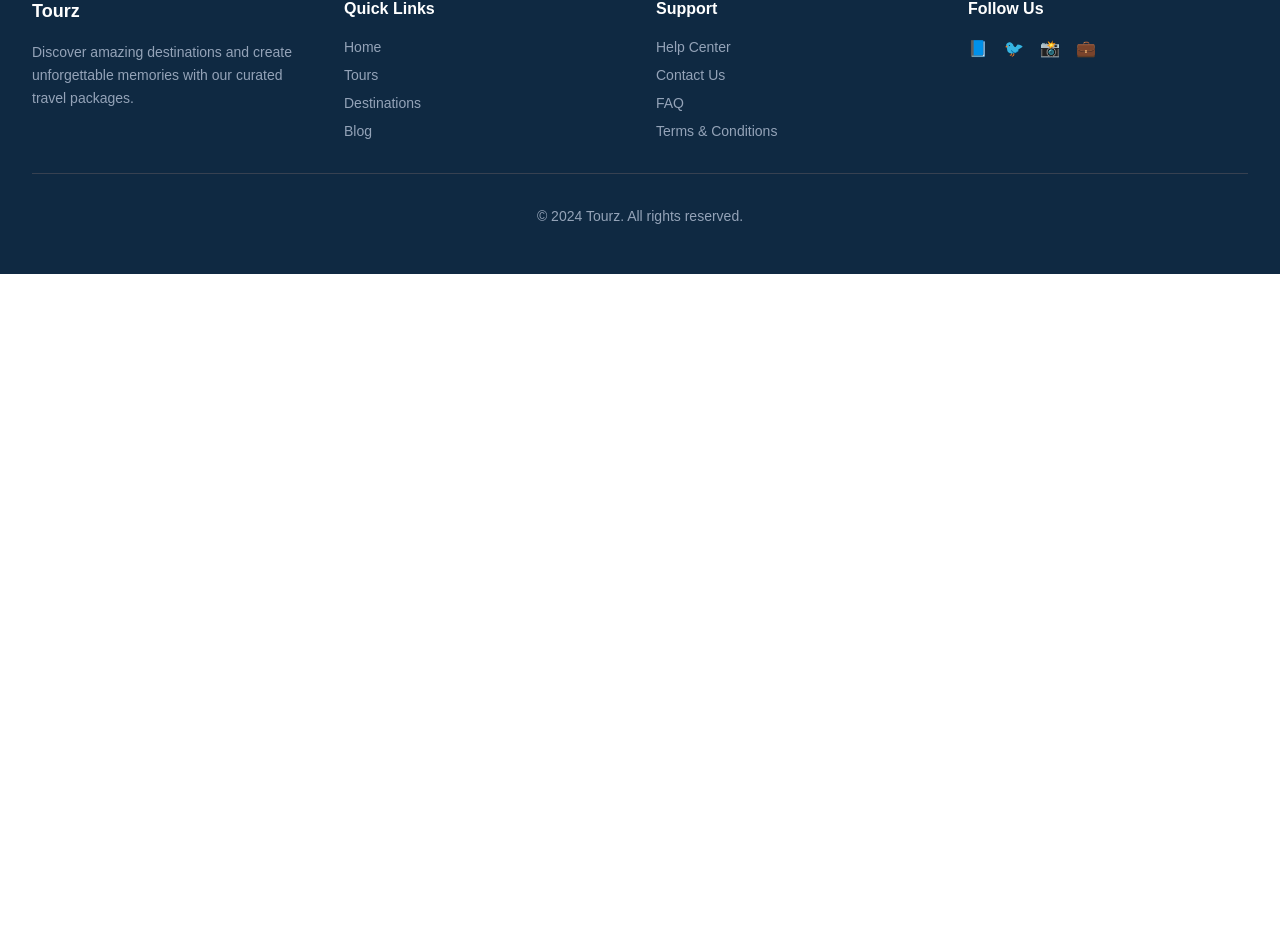
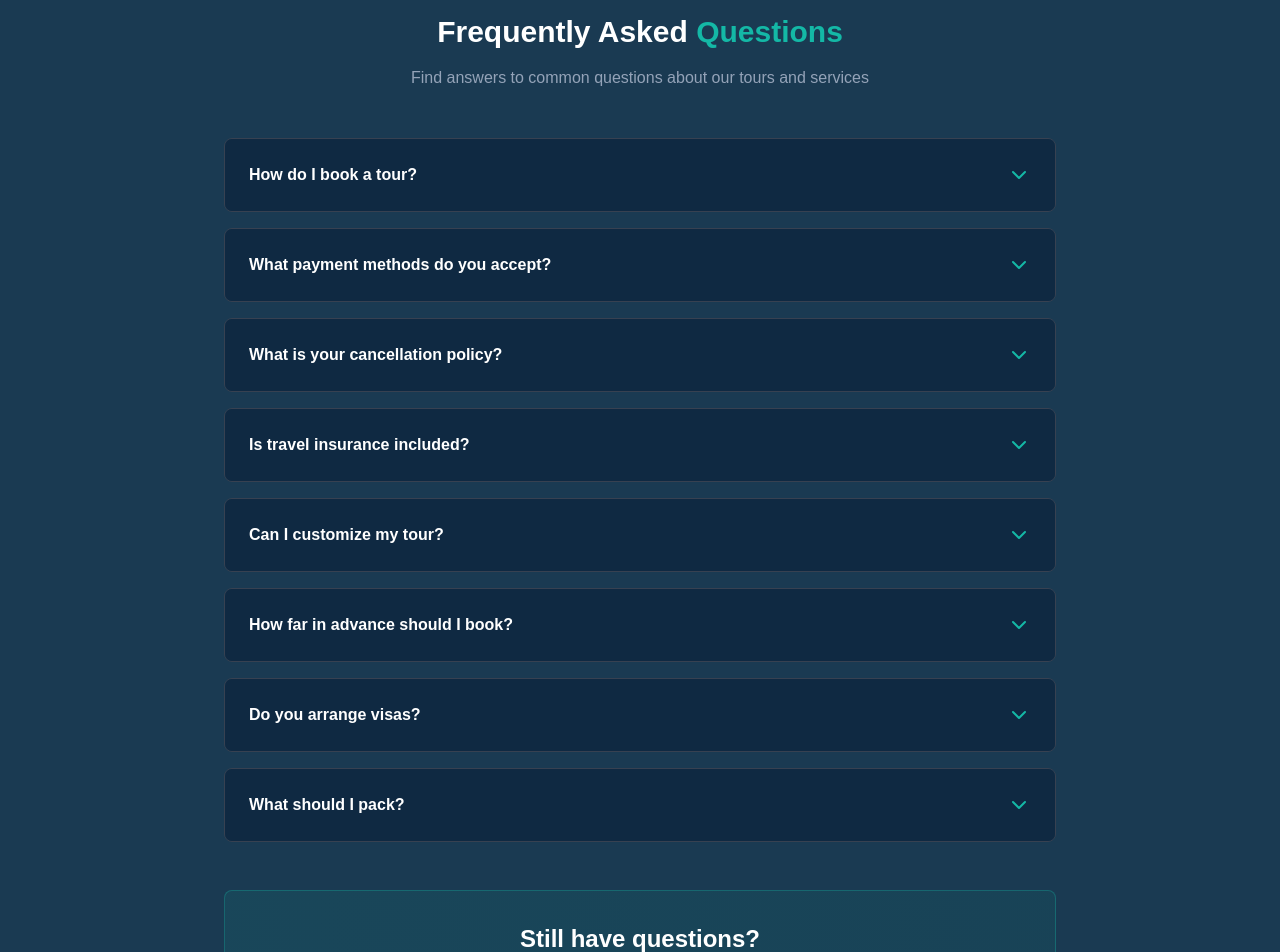
Before and after one commit to DEBOJEETDAS36/new_tourz, a Next.js app: page /contact in a window 1280 px wide. Shown: the part 1845-2797 px from the top of the page. Before the commit the page ends 2119 px from the top, so only its background shows below. Built offline with nearby package versions, Linux system fonts and the light colour scheme.

Commit message:
Contact FAQ component created

```diff
--- /dev/null
+++ b/components/contact/ContactFAQ.tsx
@@ -0,0 +1,105 @@
+'use client';
+
+import { useState } from 'react';
+import { ChevronDown } from 'lucide-react';
+
+export default function ContactFAQ() {
+  const [openFAQ, setOpenFAQ] = useState<number | null>(null);
+
+  const faqs = [
+    {
+      question: 'How do I book a tour?',
+      answer: 'You can browse our tours on the website, select your preferred destination, and click "Book Now". You\'ll be guided through our simple booking process. Alternatively, contact our team and we\'ll assist you with personalized recommendations.',
+    },
+    {
+      question: 'What payment methods do you accept?',
+      answer: 'We accept credit cards (Visa, Mastercard, Amex), debit cards, bank transfers, and digital wallets. We also offer flexible payment plans - 100% upfront, 50-50 split, or monthly installments.',
+    },
+    {
+      question: 'What is your cancellation policy?',
+      answer: 'Our cancellation policy varies by tour. Generally, free cancellation is available up to 30-45 days before departure. Cancellations within 15-30 days receive 50% refund. Within 15 days, no refund is provided. Check individual tour pages for specific terms.',
+    },
+    {
+      question: 'Is travel insurance included?',
+      answer: 'Basic travel insurance is included in most packages. We recommend optional premium insurance for comprehensive coverage including medical emergencies, trip delays, and evacuation.',
+    },
+    {
+      question: 'Can I customize my tour?',
+      answer: 'Absolutely! We offer customized tour packages tailored to your preferences, budget, and schedule. Contact our team with your requirements and we\'ll create the perfect itinerary for you.',
+    },
+    {
+      question: 'How far in advance should I book?',
+      answer: 'We recommend booking 2-3 months in advance for better rates and availability. However, last-minute bookings are possible depending on availability. Contact us for details.',
+    },
+    {
+      question: 'Do you arrange visas?',
+      answer: 'We can provide visa guidance and documentation requirements. While we don\'t arrange visas directly, we can recommend reliable visa services and provide all necessary documents for your application.',
+    },
+    {
+      question: 'What should I pack?',
+      answer: 'Packing depends on your destination and season. We provide detailed packing lists for each tour. Generally, pack comfortable clothing, sturdy shoes, sunscreen, and any medications. Check destination-specific guides on our blog.',
+    },
+  ];
+
+  const toggleFAQ = (index: number) => {
+    setOpenFAQ(openFAQ === index ? null : index);
+  };
+
+  return (
+    <section className="py-16 bg-[#1a3a52] border-t border-[#374151]">
+      <div className="max-w-4xl mx-auto px-4 sm:px-6 lg:px-8">
+
+        <div className="text-center mb-12">
+          <h2 className="text-3xl font-bold text-white mb-4">
+            Frequently Asked <span className="text-[#14B8A6]">Questions</span>
+          </h2>
+          <p className="text-[#94A3B8]">
+            Find answers to common questions about our tours and services
+          </p>
+        </div>
+
+        {/* FAQ Accordion */}
+        <div className="space-y-4">
+          {faqs.map((faq, index) => (
+            <div
+              key={index}
+              className="border border-[#374151] rounded-lg overflow-hidden hover:border-[#14B8A6] transition"
+            >
+              {/* Question */}
+              <button
+                onClick={() => toggleFAQ(index)}
+                className="w-full bg-[#0F2942] hover:bg-[#0F2942]/80 transition p-6 flex items-center justify-between"
+              >
+                <h3 className="text-white font-semibold text-left">{faq.question}</h3>
+                <ChevronDown
+                  size={24}
+                  className={`text-[#14B8A6] flex-shrink-0 transition-transform ${
+                    openFAQ === index ? 'rotate-180' : ''
+                  }`}
+                />
+              </button>
+
+              {/* Answer */}
+              {openFAQ === index && (
+                <div className="bg-[#1a3a52] border-t border-[#374151] p-6">
+                  <p className="text-[#94A3B8] leading-relaxed">{faq.answer}</p>
+                </div>
+              )}
+            </div>
+          ))}
+        </div>
+
+        {/* Still Have Questions */}
+        <div className="mt-12 bg-gradient-to-r from-[#14B8A6]/10 to-[#0d9488]/10 border border-[#14B8A6]/30 rounded-lg p-8 text-center">
+          <h3 className="text-2xl font-bold text-white mb-4">Still have questions?</h3>
+          <p className="text-[#94A3B8] mb-6">
+            Can't find the answer you're looking for? Our team is here to help.
+          </p>
+          <button className="bg-[#14B8A6] hover:bg-[#0d9488] text-white font-bold py-3 px-8 rounded-lg transition">
+            Contact Support Team
+          </button>
+        </div>
+      </div>
+    </section>
+  );
+}
```
